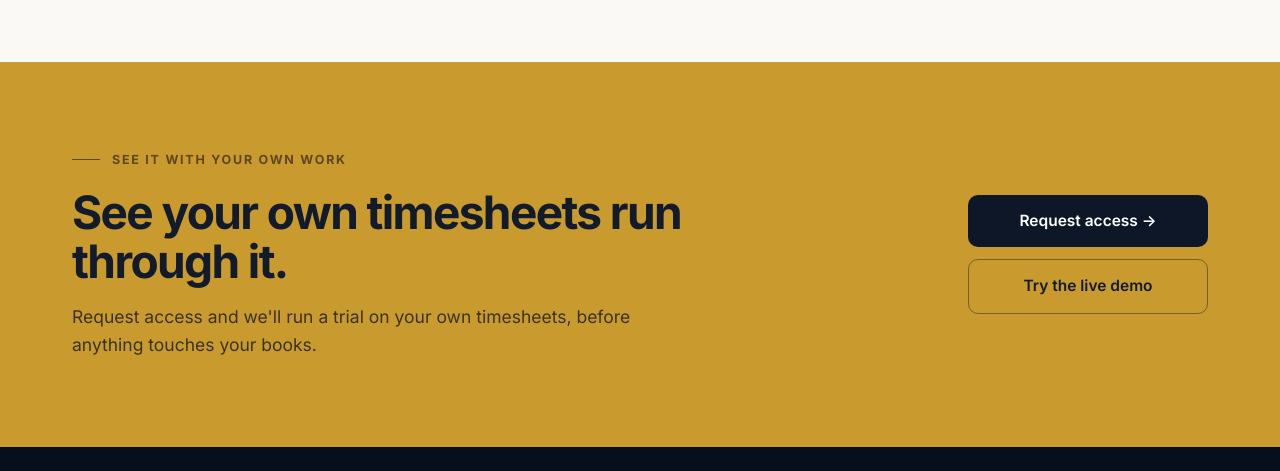
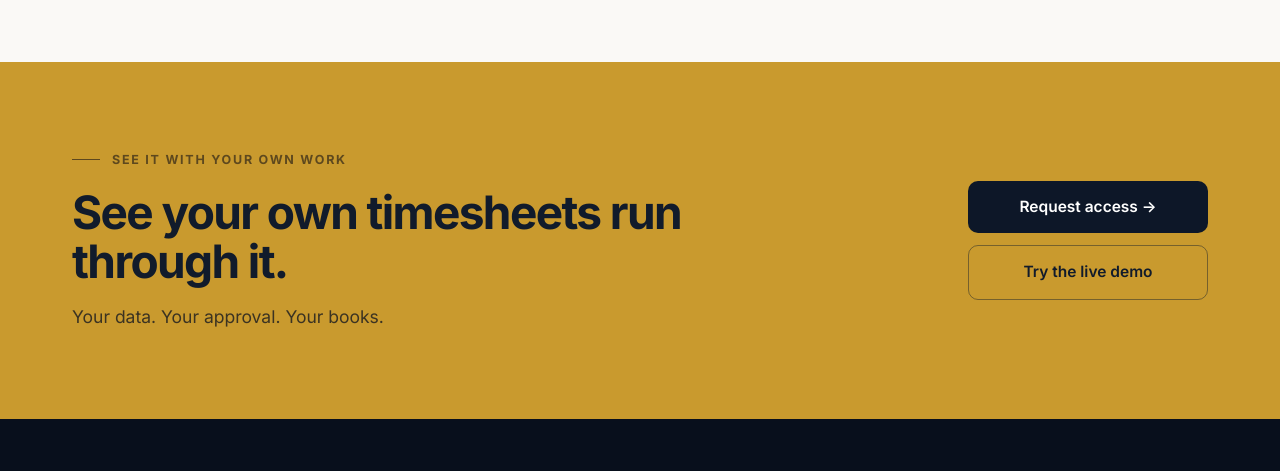
Before and after one commit to StaffFlowpro/StaffFlow-Site, a plain HTML site: page index.html in a window 1280 px wide. Shown: the part 9310-9781 px from the top of the page. Drawn offline with Linux system fonts and the light colour scheme.

Commit message:
Homepage: closing line "Your data. Your approval. Your books."
Homepage: closing line "Your data. Your approval. Your books."
- Replaces "Request access and we'll run a trial…" (merged in #18; Sai: not clean).
Lines: 1 added, 1 removed (index.html)

```diff
--- a/index.html
+++ b/index.html
@@ -600,7 +600,7 @@ footer{background:#080F1C;color:#fff;padding:64px 0 32px}
   <div>
     <p class="eyebrow">See it with your own work</p>
     <h2>See your own timesheets run through it.</h2>
-    <p class="txt">Request access and we'll run a trial on your own timesheets, before anything touches your books.</p>
+    <p class="txt">Your data. Your approval. Your books.</p>
   </div>
   <div class="ctas">
     <a class="btn btn-navy" href="https://app.vantusk.com/request.html">Request access →</a>
```
